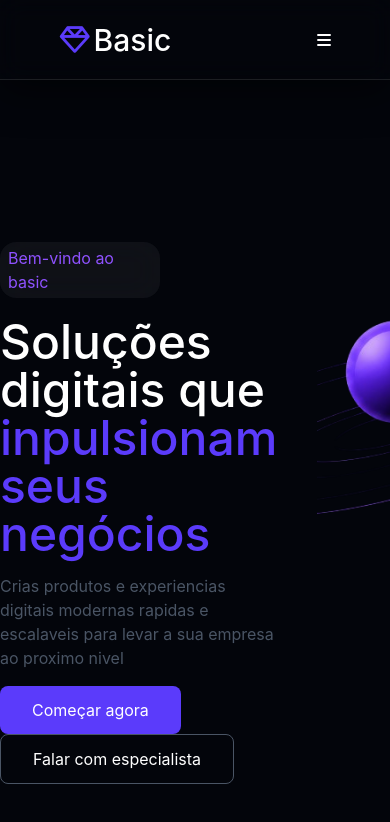
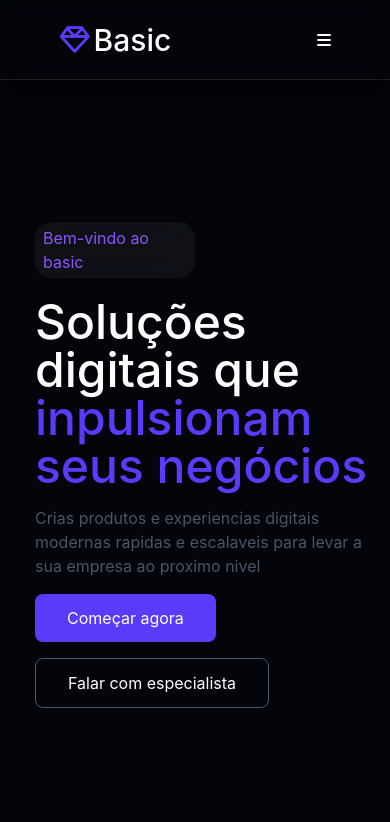
Before and after one commit to abnerdejesus11/Landing_page_premium, a website built with Vite: page Landing-page/index.html in a window 390 px wide. Built offline with nearby package versions, Linux system fonts and the light colour scheme.

Commit message:
hero-section-responsiva

```diff
--- a/Landing-page/index.html
+++ b/Landing-page/index.html
@@ -7,7 +7,7 @@
     <title>landing-page</title>
   </head>
   <body>
-    <div class="bg-[#03050B] w-screen h-screen flex items-center justify-center gap-10">
+    <div class="bg-[#03050B] w-screen h-screen flex items-center justify-center gap-10 flex-col-reverse lg:flex-col-reverse md:flex-col-reverse sm:flex-col-reverse xl:flex-row 2xl:flex-row">
       <nav class="text-white w-full h-20  flex items-center justify-between px-14 backdrop-blur-md border-b border-white/10 shadow-[0_10px_40px_rgba(0,0,0,0.6)] fixed top-0 left-0">
         <p class="text-3xl font-medium"><i class="fa-regular fa-gem text-[#5B3BFB]"></i>Basic</p>
         <ul class=" hidden -flexsm:hidden md:hidden lg:hidden xl:flex">
@@ -18,27 +18,27 @@
           <li class="px-3">Contactos</li>
         </ul>
         <div class="flex items-center justify-center gap-2">
-          <button class=" hidden sm:hidden md:hidden lg:hidden xl:block">Entrar</button>
+          <button class=" hidden sm:hidden md:hidden lg:hidden xl:block border border-gray-600 rounded-lg py-3 px-6">Entrar</button>
           <button class=" hidden px-6 py-3 bg-[#5B3BFB] rounded sm:hidden md:hidden lg:hidden xl:block">Começar agora</button>
         </div>
         <div class="sm:block md:block lg:block xl:hidden">
           <i class="fa-solid fa-bars"></i>
         </div>
       </nav>
-      <div class="text-white w-110 h-90">
+      <div class="text-white xl:w-110 xl:h-90 lg:w-110 lg:h-90 md:w-110 md:h-90 sm:w-110 sm:h-90 w-90 h-100 pl-5">
         <div class="text-violet-500 bg-blur w-40 backdrop-blur-lg bg-white/5 py-1 px-2 rounded-2xl">Bem-vindo ao basic</div>
         <h1 class="text-5xl text-white font-medium mt-5 mb-4">Soluções digitais que <span class="text-[#5B3BFB]">inpulsionam seus negócios</span></h1>
         <p  class="text-gray-600 mb-4">Crias produtos e experiencias digitais modernas rapidas e escalaveis para levar a sua empresa ao proximo nivel</p>
         <div>
-             <button class="px-8 py-3 bg-[#5B3BFB] rounded-lg mr-1">Começar agora</button>
+             <button class="px-8 py-3 bg-[#5B3BFB] rounded-lg mr-1 mb-4">Começar agora</button>
              <button class="px-8 py-3 border border-gray-600 rounded-lg">Falar com especialista</button>
 
 
         </div>
 
       </div>
-      <div class="w-120 h-90 ">
-        <img src="assests/img/ChatGPT_Image_21_de_mai._de_2026__02_55_13-removebg-preview.png" alt="" class="w-full h-full object-cover xl:block lg:block">
+      <div class="xl:w-120 xl:h-90 lg:w-120 lg:h-90 md:w-110 h-90 sm:w-100 sm:h-90 hidden sm:block md:block lg:block xl:block 2xl:block">
+        <img src="assests/img/ChatGPT_Image_21_de_mai._de_2026__02_55_13-removebg-preview.png" alt="" class="w-full h-full object-cover xl:block lg:block md:block sm:block hidden">
 
       </div>
 
```
